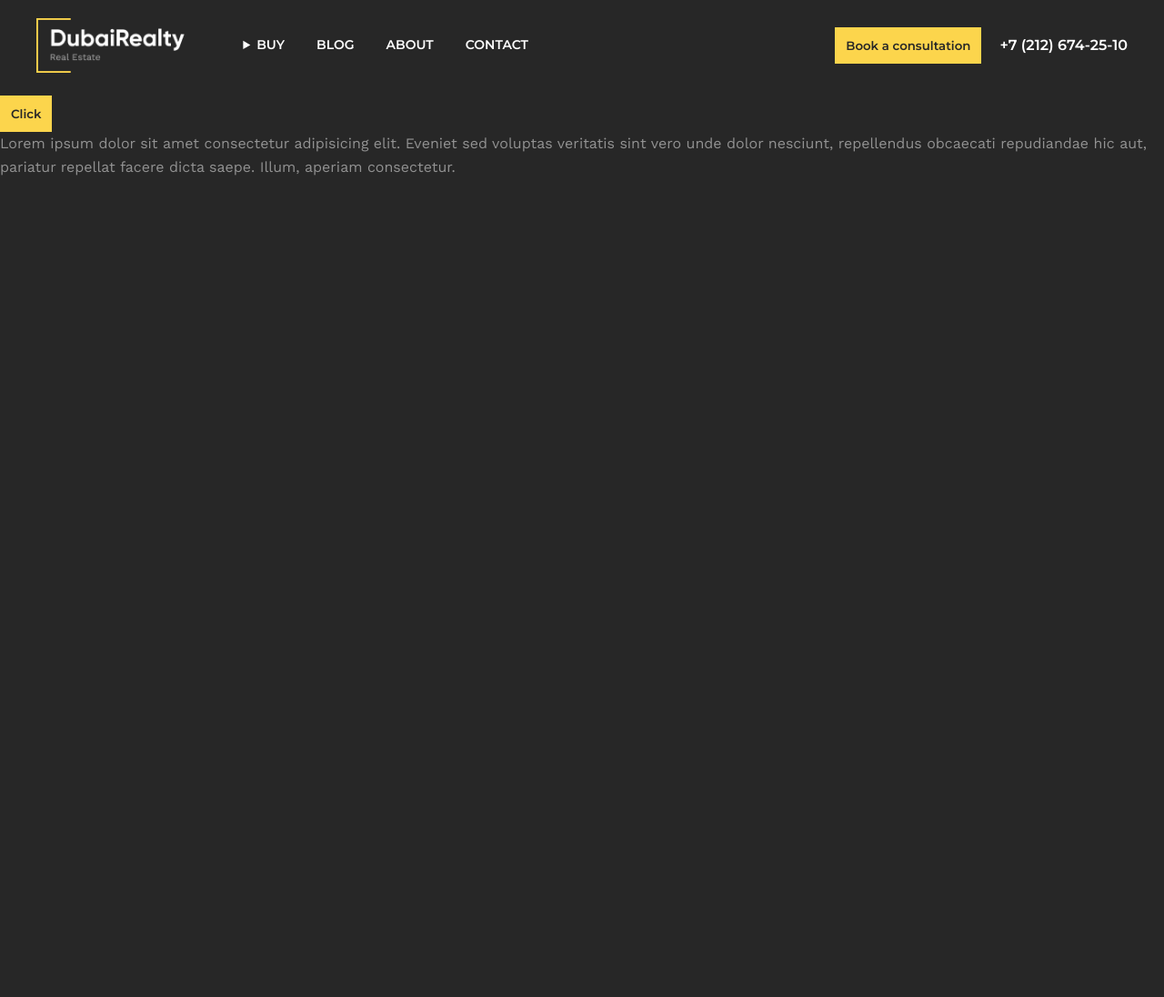
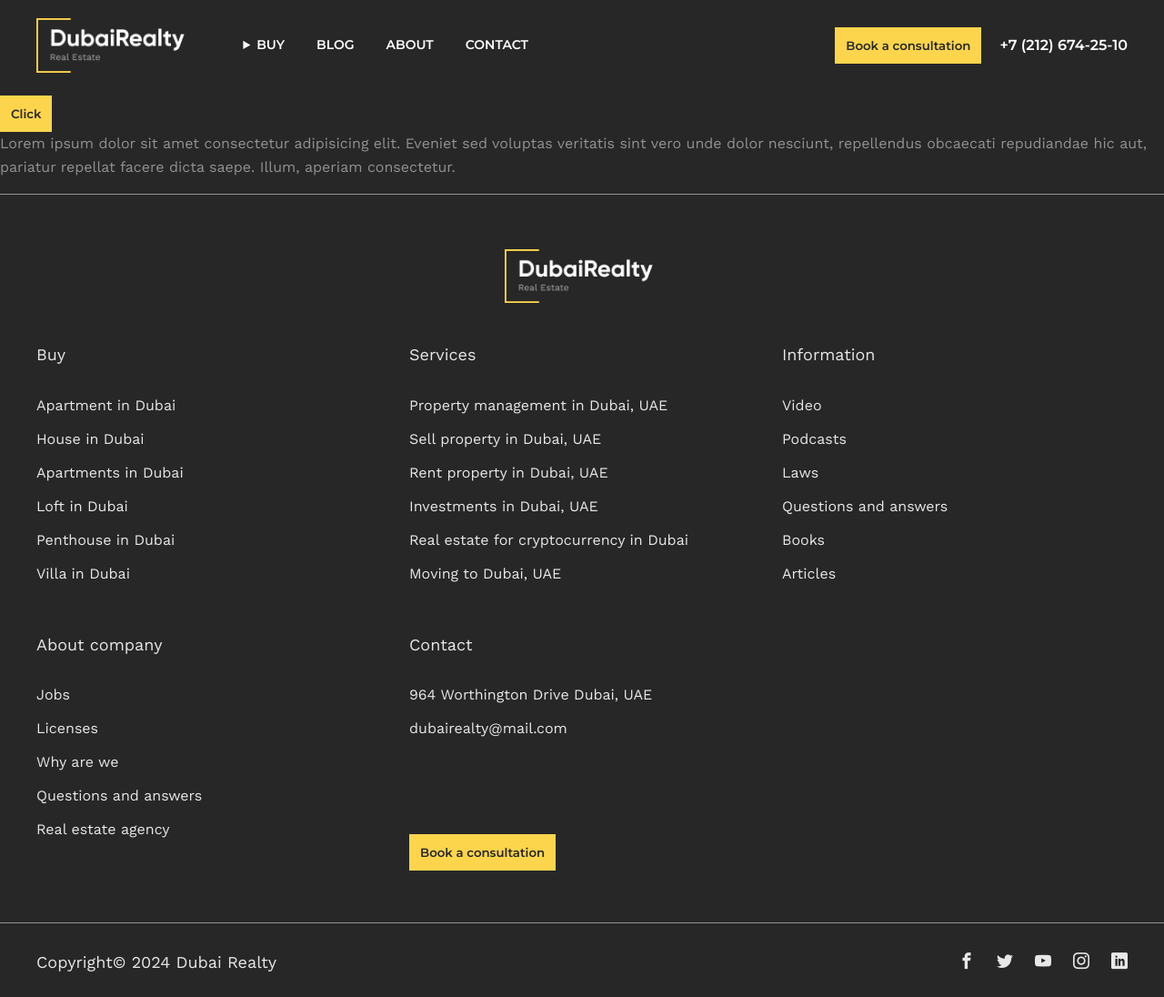
Before and after one commit to Artem-Zhuravlev/dubai-reality-gatsby, a Gatsby site: page / in a window 1280 px wide. Shown: the whole page at 91% size. Before the commit the page ends 800 px from the top, so only its background shows below. Built offline with nearby package versions, Linux system fonts and the light colour scheme; Gatsby itself is replaced by a stand-in of ours.

Commit message:
feat: add footer, social-list, list

```diff
--- /dev/null
+++ b/src/components/List/List.tsx
@@ -0,0 +1,39 @@
+import React, { memo } from 'react';
+import { Link } from 'gatsby';
+
+export interface ListItem {
+  to: string;
+  value: string;
+}
+
+interface ListProps {
+  title?: string;
+  items: ListItem[];
+}
+
+export const List = memo(({ title, items }: ListProps) => {
+
+  return (
+    <div className="list-group">
+      {
+        title && (
+          <h5 className="list-title">{title}</h5>
+        )
+      }
+      <ul className='list'>
+        {
+          items.map(({ to, value }) => (
+            <li className="list__item">
+              <Link
+                to={to}
+                className='list__link'
+              >
+                {value}
+              </Link>
+            </li>
+          ))
+        }
+      </ul>
+    </div>
+  );
+});
--- /dev/null
+++ b/src/components/SocialList/SocialList.scss
@@ -0,0 +1,28 @@
+@import '../../styles/helpers';
+
+.social-list {
+  @extend %listreset;
+  display: flex;
+  align-items: center;
+  font-size: 1.8rem;
+  gap: 24px;
+
+  &.row {
+    flex-direction: row;
+  }
+
+  &.column {
+    flex-direction: column;
+  }
+
+  &__link {
+    text-decoration: none;
+    color: var(--color-title);
+    transition: color var(--transition);
+
+    &:hover,
+    &:focus {
+      color: var(--color-primary);
+    }
+  }
+}
--- /dev/null
+++ b/src/components/SocialList/SocialList.tsx
@@ -0,0 +1,48 @@
+import React, { memo } from 'react';
+import classNames from 'classnames';
+import './SocialList.scss';
+
+interface SocialListProps {
+  direction?: 'row' | 'column';
+}
+
+export const SocialList = memo((props: SocialListProps) => {
+  const { direction = 'row' } = props;
+
+  const socialListClass = classNames(
+    'social-list',
+    direction
+  );
+
+  const socialListData = [
+    { icon: 'icon-facebook', to: 'https://facebook.com' },
+    { icon: 'icon-twitter', to: 'https://twitter.com/' },
+    { icon: 'icon-youtube', to: 'https://youtube.com/' },
+    { icon: 'icon-instagram', to: 'https://instagram.com' },
+    { icon: 'icon-linkedin', to: 'https://linkedin.com' },
+  ]
+
+  return (
+    <ul
+      className={socialListClass}
+    >
+      {
+        socialListData.map(({ icon, to }) => (
+          <li
+            className="social-list__item"
+          >
+            <a
+              href={to}
+              className="social-list__link"
+              target="_blank"
+            >
+              <span
+                className={icon}
+              />
+            </a>
+          </li>
+        ))
+      }
+    </ul>
+  );
+});
--- /dev/null
+++ b/src/entities/Footer/Footer.scss
@@ -0,0 +1,4 @@
+.footer {
+  padding-top: 60px;
+  border-top: var(--interface-size-small) solid var(--color-text-main);
+}
--- /dev/null
+++ b/src/entities/Footer/Footer.tsx
@@ -0,0 +1,18 @@
+import React,{ memo } from 'react';
+import './Footer.scss';
+import {
+  FooterTop,
+  FooterMain,
+  FooterBottom
+} from './common';
+
+export const Footer = memo(() => {
+
+  return (
+    <footer className='footer'>
+      <FooterTop />
+      <FooterMain />
+      <FooterBottom />
+    </footer>
+  );
+});
--- /dev/null
+++ b/src/entities/Footer/common/FooterBottom/FooterBottom.scss
@@ -0,0 +1,14 @@
+.footer-bottom {
+  display: flex;
+  justify-content: space-between;
+  align-items: center;
+  flex-wrap: wrap;
+  padding-top: 28px;
+  padding-bottom: 24px;
+  gap: 20px;
+
+  &__copyright {
+    font-size: 1.8rem;
+    color: var(--color-title);
+  }
+}
--- /dev/null
+++ b/src/entities/Footer/common/FooterBottom/FooterBottom.tsx
@@ -0,0 +1,13 @@
+import React, { memo } from 'react';
+import './FooterBottom.scss';
+import { SocialList } from '../../../../components/SocialList/SocialList';
+
+export const FooterBottom = memo(() => {
+
+  return (
+    <div className="footer-bottom container-fluid">
+      <small className='footer-bottom__copyright'>Copyright&copy; <time dateTime="2024">2024</time> Dubai Realty</small>
+      <SocialList />
+    </div>
+  );
+});
--- /dev/null
+++ b/src/entities/Footer/common/FooterMain/FooterMain.scss
@@ -0,0 +1,14 @@
+.footer-main {
+  display: grid;
+  grid-template-columns: repeat(auto-fit, minmax(300px, 1fr));
+  gap: 50px 30px;
+  border-bottom: var(--interface-size-small) solid var(--color-text-main);
+  padding-bottom: 57px;
+
+  &__col {
+    display: flex;
+    flex-direction: column;
+    align-items: flex-start;
+    gap: 103px;
+  }
+}
--- /dev/null
+++ b/src/entities/Footer/common/FooterMain/FooterMain.tsx
@@ -0,0 +1,49 @@
+import React, { memo } from 'react';
+import './FooterMain.scss';
+import { listData } from './listData';
+import { List } from '../../../../components/List/List';
+import { Button } from '../../../../components/Button/Button';
+
+export const FooterMain = memo(() => {
+
+
+  return (
+    <div className='footer-main container-fluid'>
+      {
+        listData.map(({ title, list }) => (
+          <div className="footer-main__col">
+            <List
+              title={title}
+              items={list}
+            />
+          </div>
+        ))
+      }
+
+      <div className="footer-main__col">
+        <div className="list-group">
+          <h5 className="list-title">Contact</h5>
+          <ul className="list">
+            <li className="list__item">
+              <address>
+              964 Worthington Drive Dubai, UAE
+              </address>
+            </li>
+
+            <li className="list__item">
+              <a
+                href="mailto:dubairealty@mail.com"
+                className='list__link'
+              >
+                dubairealty@mail.com
+              </a>
+            </li>
+          </ul>
+        </div>
+        <Button>
+          Book a consultation
+        </Button>
+      </div>
+    </div>
+  );
+});
--- /dev/null
+++ b/src/entities/Footer/common/FooterMain/listData.ts
@@ -0,0 +1,122 @@
+interface ListData {
+  title?: string;
+  list: Array<{
+    to: string;
+    value: string;
+  }>
+}
+
+export const listData: ListData[] = [
+  {
+    title: 'Buy',
+    list: [
+      {
+        to: 'apartment-in-dubai',
+        value: 'Apartment in Dubai'
+      },
+      {
+        to: 'house-in-dubai',
+        value: 'House in Dubai'
+      },
+      {
+        to: 'apartments-in-dubai',
+        value: 'Apartments in Dubai'
+      },
+      {
+        to: 'loft-in-dubai',
+        value: 'Loft in Dubai'
+      },
+      {
+        to: 'penthouse-in-dubai',
+        value: 'Penthouse in Dubai'
+      },
+      {
+        to: 'villa-in-dubai',
+        value: 'Villa in Dubai'
+      }
+    ]
+  },
+  {
+    title: 'Services',
+    list: [
+      {
+        to: 'property-management-in-dubai',
+        value: 'Property management in Dubai, UAE'
+      },
+      {
+        to: 'sell-property-in-dubai',
+        value: 'Sell property in Dubai, UAE'
+      },
+      {
+        to: 'rent-property-in-dubai',
+        value: 'Rent property in Dubai, UAE'
+      },
+      {
+        to: 'investments-in-dubai',
+        value: 'Investments in Dubai, UAE'
+      },
+      {
+        to: 'real-estate-for-cryptocurrency-in-dubai',
+        value: 'Real estate for cryptocurrency in Dubai'
+      },
+      {
+        to: 'moving-to-dubai',
+        value: 'Moving to Dubai, UAE'
+      }
+    ]
+  },
+  {
+    title: 'Information',
+    list: [
+      {
+        to: 'video',
+        value: 'Video'
+      },
+      {
+        to: 'podcasts',
+        value: 'Podcasts'
+      },
+      {
+        to: 'laws',
+        value: 'Laws'
+      },
+      {
+        to: 'questions-and-answers',
+        value: 'Questions and answers'
+      },
+      {
+        to: 'books',
+        value: 'Books'
+      },
+      {
+        to: 'articles',
+        value: 'Articles'
+      }
+    ]
+  },
+  {
+    title: 'About company',
+    list: [
+      {
+        to: 'jobs',
+        value: 'Jobs '
+      },
+      {
+        to: 'licenses',
+        value: 'Licenses'
+      },
+      {
+        to: 'why-we-are',
+        value: 'Why are we'
+      },
+      {
+        to: 'questions-and-answers',
+        value: 'Questions and answers'
+      },
+      {
+        to: 'real-estate-agency',
+        value: 'Real estate agency'
+      }
+    ]
+  }
+];
--- /dev/null
+++ b/src/entities/Footer/common/FooterTop/FooterTop.scss
@@ -0,0 +1,9 @@
+.footer-top {
+  display: flex;
+  justify-content: center;
+  margin-bottom: 42px;
+
+  &__logo {
+    max-width: 170px;
+  }
+}
--- /dev/null
+++ b/src/entities/Footer/common/FooterTop/FooterTop.tsx
@@ -0,0 +1,27 @@
+import React, { memo } from 'react';
+import './FooterTop.scss';
+import { Link } from 'gatsby';
+import { StaticImage } from 'gatsby-plugin-image';
+
+interface FooterTopProps {
+  className?: string
+}
+
+export const FooterTop = memo((props: FooterTopProps) => {
+  const { className } = props;
+
+  return (
+    <div className='footer-top container-fluid'>
+      <Link
+        to="/"
+      >
+        <StaticImage
+          className='footer-top__logo'
+          src="../../../../static/logo.png"
+          alt="DubaiRealty"
+          loading="lazy"
+        />
+      </Link>
+    </div>
+  );
+});
--- /dev/null
+++ b/src/entities/Footer/common/index.ts
@@ -0,0 +1,3 @@
+export { FooterTop } from './FooterTop/FooterTop';
+export { FooterMain } from './FooterMain/FooterMain';
+export { FooterBottom } from './FooterBottom/FooterBottom';
--- a/src/entities/Header/common/HeaderNav/HeaderNav.scss
+++ b/src/entities/Header/common/HeaderNav/HeaderNav.scss
@@ -10,13 +10,14 @@
     top: 100%;
     width: 100%;
     background-color: var(--color-bg-main);
-    height: calc(80dvh - 106px);
+    height: calc(100dvh - 106px);
     display: flex;
     align-items: center;
     justify-content: center;
     max-height: 0;
     overflow-y: auto;
     transition: max-height 0.5s ease;
+    z-index: 1;
 
     .dropdown {
       &__list {
--- a/src/pages/index.tsx
+++ b/src/pages/index.tsx
@@ -3,6 +3,7 @@ import type { HeadFC, PageProps } from "gatsby"
 import '../styles/main.scss';
 import { Button } from "../components/Button/Button";
 import { Header } from "../entities/Header/Header";
+import { Footer } from "../entities/Footer/Footer";
 
 const IndexPage: React.FC<PageProps> = () => {
   return (
@@ -12,6 +13,7 @@ const IndexPage: React.FC<PageProps> = () => {
         Click
       </Button>
       <p>Lorem ipsum dolor sit amet consectetur adipisicing elit. Eveniet sed voluptas veritatis sint vero unde dolor nesciunt, repellendus obcaecati repudiandae hic aut, pariatur repellat facere dicta saepe. Illum, aperiam consectetur.</p>
+      <Footer />
     </div>
   )
 }
--- a/src/styles/_typography.scss
+++ b/src/styles/_typography.scss
@@ -1,3 +1,7 @@
+h1, .h1, h2, .h2, h3, .h3, h4, .h4, h5, .h5, h6, .h6 {
+  margin-top: 0;
+}
+
 p {
   margin: 0 0 1em;
 }
--- a/src/styles/_variables.scss
+++ b/src/styles/_variables.scss
@@ -3,6 +3,7 @@
   --color-primary-hover: #ffc800;
   --color-bg-main: #272727;
   --color-text-main: #929292;
+  --color-title: #e8e8e8;
   --color-text-inverted: #fff;
   --color-border: #979797;
 
@@ -16,4 +17,5 @@
   --transition: .3s ease;
 
   --interface-size: 2px;
+  --interface-size-small: 1px;
 }
--- /dev/null
+++ b/src/styles/components/list.scss
@@ -0,0 +1,35 @@
+.list {
+  @extend %listreset;
+
+  &-title {
+    margin-bottom: 28px;
+    font-size: 1.8rem;
+    font-weight: 400;
+    color: var(--color-title);
+  }
+  &-group {
+
+  }
+
+  &__item {
+    color: var(--color-title);
+    &:not(:last-of-type) {
+      margin-bottom: 11px;
+    }
+
+    address {
+      font-style: normal;
+    }
+  }
+
+  &__link {
+    color: var(--color-title);
+    text-decoration: none;
+    transition: color var(--transition);
+
+    &:hover,
+    &:focus {
+      color: var(--color-primary);
+    }
+  }
+}
--- a/src/styles/main.scss
+++ b/src/styles/main.scss
@@ -4,6 +4,7 @@
 @import 'variables';
 @import 'typography';
 @import 'icomoon';
+@import 'components/list';
 
 *,
 *::before,
```
